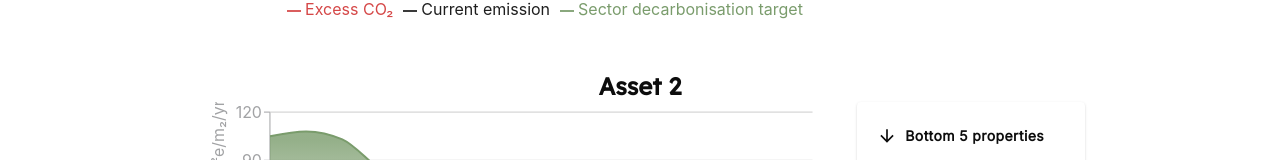
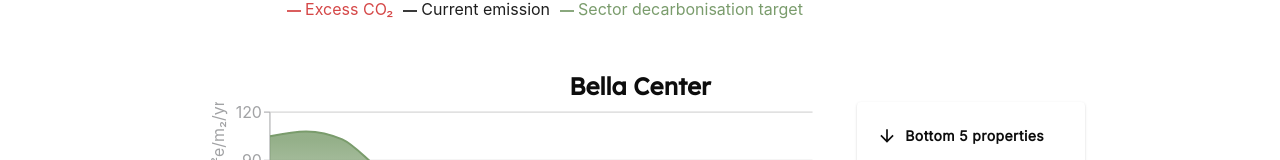
Before and after one commit to livols/Decarb, a React (Create React App) app: page /portfolio in a window 1280 px wide. Shown: the part 417-577 px from the top of the page. Built offline with nearby package versions, Linux system fonts and the light colour scheme.

Commit message:
Added asset name above stranding diagram instead

```diff
--- a/src/pages/portfolio.tsx
+++ b/src/pages/portfolio.tsx
@@ -11,16 +11,16 @@
 
 export function Portfolio() {
   const [target, setTarget] = useState("1");
-  const [id, setId] = useState(1);
   const [asset, setAsset] = useState(asset1);
+  const [assetName, setAssetName] = useState("Bella Center");
   const [data, setData] = useState(overviewData);
 
   const handleChange = (event: SelectChangeEvent) => {
     setTarget(event.target.value);
   };
 
-  const setAssetData = (value: number) => {
-    setId(value);
+  const setAssetData = (value: number, name: string) => {
+    setAssetName(name);
     if (value % 2 === 0) {
       setAsset(asset1);
     } else {
@@ -126,7 +126,7 @@
           sx={{ color: "#0D0D0D", fontFamily: "Lexend", fontWeight: "bold" }}
           variant="h5"
         >
-          Asset {id + 1}
+          {assetName}
         </Typography>
       </Box>
       <Box
--- a/src/utils/assetList.tsx
+++ b/src/utils/assetList.tsx
@@ -11,7 +11,7 @@
 import { properties } from "../data/properties";
 
 type AssetListProps = {
-  callback: (value: number) => void;
+  callback: (value: number, name: string) => void;
 };
 
 export function AssetList(props: AssetListProps) {
@@ -76,7 +76,7 @@
               <ListItem key={id} disablePadding>
                 <ListItemButton
                   onClick={() => {
-                    props.callback(id);
+                    props.callback(id, name);
                   }}
                 >
                   <ListItemText primaryTypographyProps={{ fontSize: "12px" }}>
```
